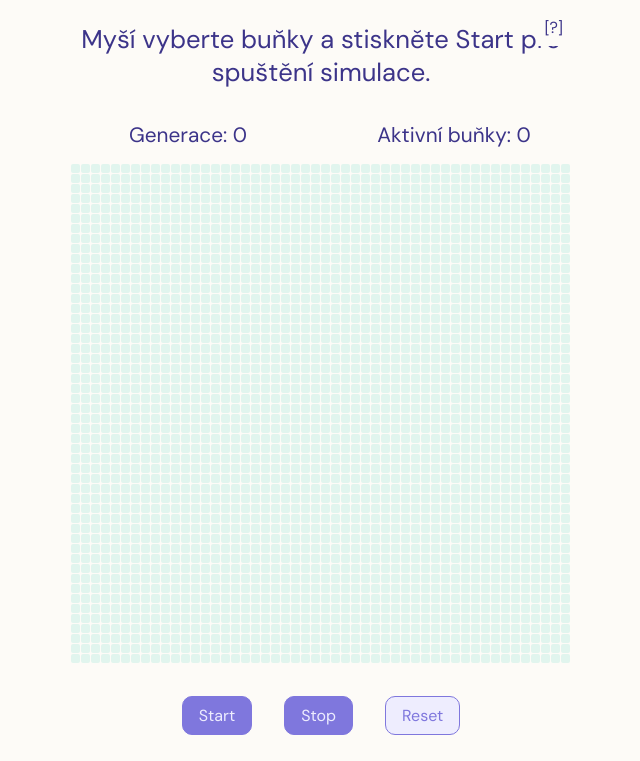
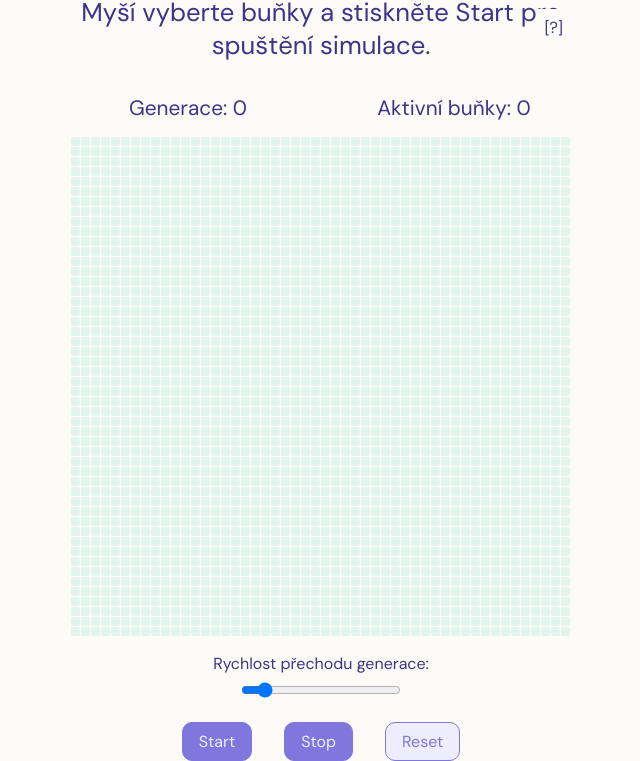
Before and after one commit to ImuneGH/game-of-life, a website built with Vite: page index.html in a window 1280 px wide. Shown: the part 71-832 px from the top of the page, without its empty margins (319-959 px from the left). Before the commit the page ends 806 px from the top, so only its background shows below. Built offline with nearby package versions, Linux system fonts and the light colour scheme.

Commit message:
feat: add range input, style range input

```diff
--- a/index.html
+++ b/index.html
@@ -35,13 +35,15 @@
       </div>
       <canvas class="game-canvas" width="500" height="500"></canvas>
       <div class="controls">
-        <!-- <div class="speed-range-container">
-          <label for="speed-range">Speed:</label>
-          <input type="range" class="speed-range" min="0.5" max="5" value="1" step="0.1" />
-        </div> -->
-        <button class="start-btn">Start</button>
-        <button class="stop-btn">Stop</button>
-        <button class="reset-btn">Reset</button>
+        <div class="speed-range-container">
+          <label for="speed-range">Rychlost přechodu generace:</label>
+          <input id="speed-range" type="range" class="speed-range" min="0.5" max="5" value="1" step="0.1" />
+        </div>
+        <div class="button-container">
+          <button class="start-btn">Start</button>
+          <button class="stop-btn">Stop</button>
+          <button class="reset-btn">Reset</button>
+        </div>
       </div>
     </div>
   </body>
--- a/src/css/style.css
+++ b/src/css/style.css
@@ -41,11 +41,34 @@ body {
 
 .controls {
   display: flex;
-  gap: 2rem;
-  margin-top: 1rem;
+  flex-direction: column;
+  gap: 1.5rem;
 }
 
-.controls button {
+.speed-range-container {
+  display: flex;
+  flex-direction: column;
+  align-items: center;
+  gap: 0.5rem;
+}
+
+.speed-range-container label {
+  font-size: clamp(0.8rem, 2vw, 1rem);
+  text-align: center;
+}
+
+.speed-range {
+  width: 10rem;
+  cursor: pointer;
+}
+
+.button-container {
+  display: flex;
+  gap: 2rem;
+}
+
+.button-container button {
+  max-height: 2.5rem;
   padding: 0.5rem 1rem;
   background-color: var(--btn-color);
   color: var(--btn-font);
@@ -55,11 +78,6 @@ body {
   font-size: clamp(0.8rem, 2vw, 1rem);
 
   transition: 0.2s ease;
-}
-
-.speed-range {
-  width: 5rem;
-  track: var(--btn-color);
 }
 
 .controls button:last-of-type {
```
